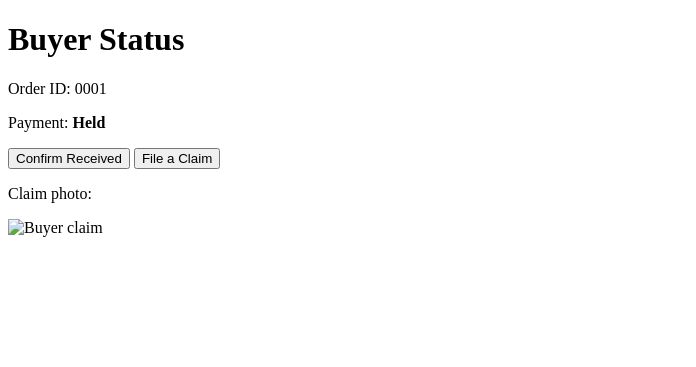
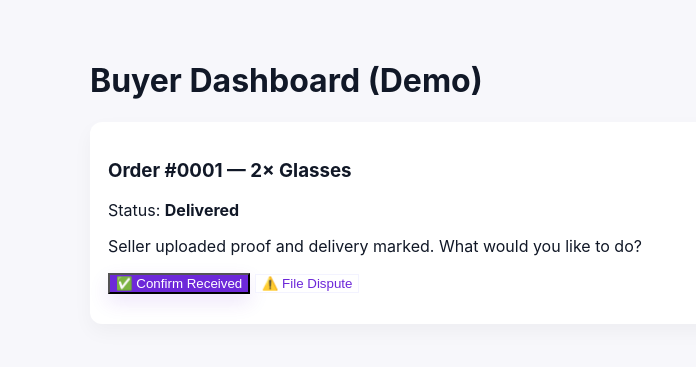
Before and after one commit to yayambali18/Bridgepay-mvp, a plain HTML site: page demo/buyer.html in a window 1280 px wide. Shown: the whole page, without its empty margins (0-696 px from the left). Drawn offline with Linux system fonts and the light colour scheme.

Commit message:
Update buyer.html

```diff
--- a/demo/buyer.html
+++ b/demo/buyer.html
@@ -1,13 +1,25 @@
 <!doctype html>
-<html>
-<head><meta charset="utf-8"><title>BridgePay — Buyer</title></head>
-<body>
-  <h1>Buyer Status</h1>
-  <p>Order ID: 0001</p>
-  <p>Payment: <strong>Held</strong></p>
-  <button onclick="alert('Simulate confirm')">Confirm Received</button>
-  <button onclick="alert('Simulate claim')">File a Claim</button>
-  <p>Claim photo:</p>
-  <img src="./buyer-claim.jpg" alt="Buyer claim" style="max-width:300px;">
-</body>
-</html>
+<html><head><meta charset="utf-8"/><meta name="viewport" content="width=device-width,initial-scale=1"/><title>BridgePay — Buyer Demo</title><link rel="stylesheet" href="../assets/styles.css"></head><body>
+  <div class="container" style="padding:40px;">
+    <h1>Buyer Dashboard (Demo)</h1>
+    <div style="max-width:720px;">
+      <div style="background:#fff;padding:18px;border-radius:12px;box-shadow:0 8px 20px rgba(0,0,0,0.04);">
+        <h3>Order #0001 — 2× Glasses</h3>
+        <p>Status: <strong>Delivered</strong></p>
+        <p>Seller uploaded proof and delivery marked. What would you like to do?</p>
+        <button class="btn-primary" onclick="confirmReceived()">✅ Confirm Received</button>
+        <button class="btn-secondary" onclick="fileClaim()">⚠️ File Dispute</button>
+        <div id="buyerMsg" style="margin-top:12px;color:#555;"></div>
+      </div>
+    </div>
+  </div>
+
+  <script>
+    function confirmReceived(){
+      document.getElementById('buyerMsg').innerHTML = '✅ Thank you — payment released to seller (demo).';
+    }
+    function fileClaim(){
+      document.getElementById('buyerMsg').innerHTML = '⚠️ Dispute filed. BridgePay AI will review (demo).';
+    }
+  </script>
+</body></html>
```
